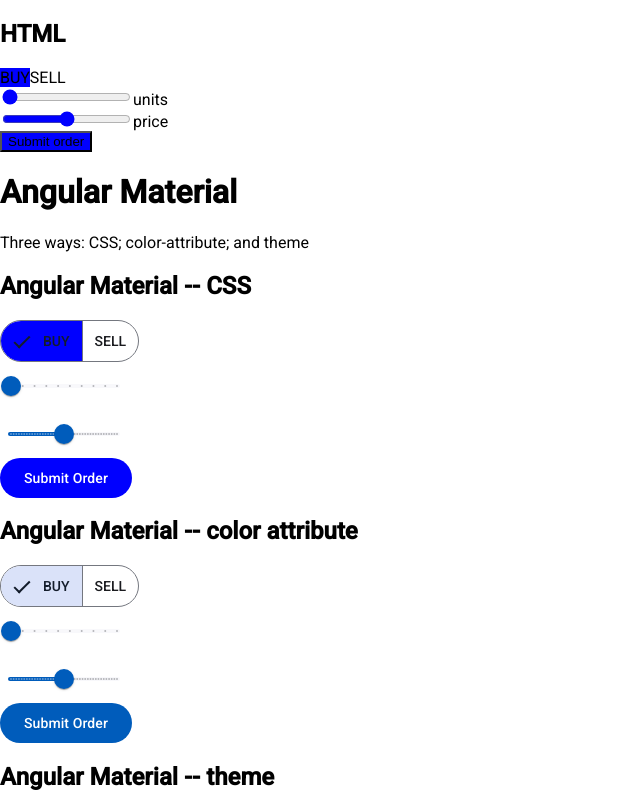
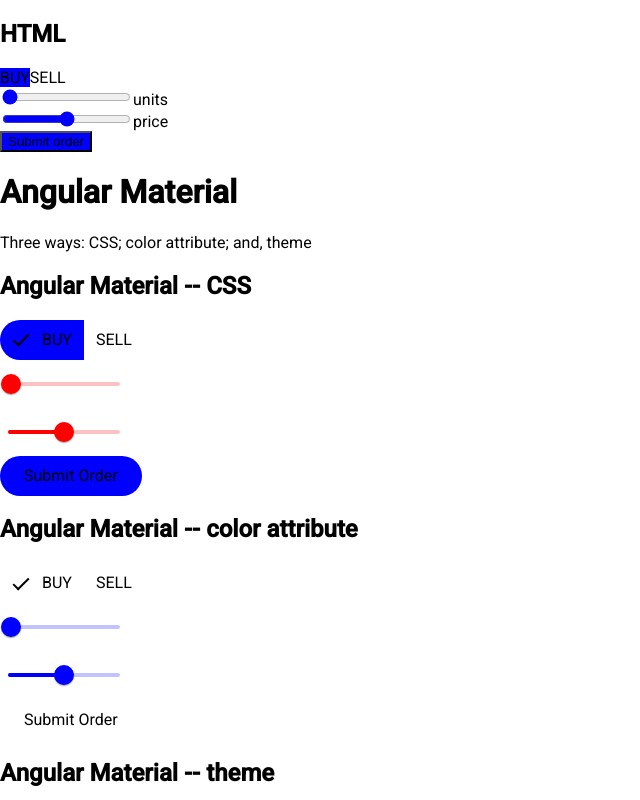
Before and after one commit to JanStureNielsen/buy-sell-example, an Angular app: page / in a window 1280 px wide. Shown: the top 800 px of the page, without its empty margins (0-640 px from the left). Built offline with nearby package versions, Linux system fonts and the light colour scheme.

Commit message:
Updates to CSS implementation.

```diff
--- a/src/app/app.component.html
+++ b/src/app/app.component.html
@@ -21,7 +21,7 @@
   </section>
 
   <h1>Angular Material</h1>
-  <p>Three ways: CSS; color-attribute; and theme</p>
+  <p>Three ways: CSS; color attribute; and, theme</p>
 
   <section>
     <h1>Angular Material -- CSS</h1>
@@ -73,7 +73,7 @@
       </div>
 
       <div>
-        <mat-slider
+        <mat-slider [color]="colorMaterial()"
           [max]="unitsMax"
           [min]="unitsMin"
           [step]="unitsStep"
@@ -83,7 +83,7 @@
       </div>
 
       <div>
-        <mat-slider
+        <mat-slider [color]="colorMaterial()"
           [max]="priceMax"
           [min]="priceMin"
           [step]="priceStep"
@@ -93,7 +93,7 @@
       </div>
 
       <div>
-        <button mat-flat-button>Submit Order</button>
+        <button [color]="colorMaterial()" mat-flat-button>Submit Order</button>
       </div>
     </div>
 
--- a/src/app/app.component.scss
+++ b/src/app/app.component.scss
@@ -22,3 +22,96 @@
   }
 
 }
+
+// primary color
+.mat-mdc-slider.mat-primary {
+  --mdc-slider-handle-color: red;
+  --mdc-slider-focus-handle-color: red;
+  --mdc-slider-active-track-color: red;
+  --mdc-slider-inactive-track-color: red;
+  --mdc-slider-with-tick-marks-active-container-color: red;
+  --mat-mdc-slider-hover-ripple-color: red;
+  --mat-mdc-slider-focus-ripple-color: red;
+}
+
+.mat-mdc-slider.mat-primary {
+  --mdc-slider-label-container-color: red;
+  --mdc-slider-label-label-text-color: #fff;
+  --mat-mdc-slider-value-indicator-opacity: 0.61;
+}
+
+// accent color
+.mat-mdc-slider.mat-accent {
+  --mdc-slider-handle-color: blue;
+  --mdc-slider-focus-handle-color: blue;
+  --mdc-slider-active-track-color: blue;
+  --mdc-slider-inactive-track-color: blue;
+  --mdc-slider-with-tick-marks-active-container-color: blue;
+  --mat-mdc-slider-hover-ripple-color: blue;
+  --mat-mdc-slider-focus-ripple-color: blue;
+}
+
+.mat-mdc-slider.mat-accent {
+  --mdc-slider-label-container-color: blue;
+  --mdc-slider-label-label-text-color: #fff;
+  --mat-mdc-slider-value-indicator-opacity: 0.61;
+}
+
+// warn color
+.mat-mdc-slider.mat-warn {
+  --mdc-slider-handle-color: #ecad00;
+  --mdc-slider-focus-handle-color: #ecad00;
+  --mdc-slider-active-track-color: #ecad00;
+  --mdc-slider-inactive-track-color: #ecad00;
+  --mdc-slider-with-tick-marks-active-container-color: #ecad00;
+  --mat-mdc-slider-hover-ripple-color: #ecad00;
+  --mat-mdc-slider-focus-ripple-color: #ecad00;
+}
+
+.mat-mdc-slider.mat-warn {
+  --mdc-slider-label-container-color: #ecad00;
+  --mdc-slider-label-label-text-color: #fff;
+  --mat-mdc-slider-value-indicator-opacity: 0.61;
+}
+
+// custom sell color
+.mat-mdc-slider.mat-sell {
+  --mdc-slider-handle-color: red;
+  --mdc-slider-focus-handle-color: red;
+  --mdc-slider-active-track-color: red;
+  --mdc-slider-inactive-track-color: red;
+  --mdc-slider-with-tick-marks-active-container-color: red;
+  --mat-mdc-slider-hover-ripple-color: red;
+  --mat-mdc-slider-focus-ripple-color: red;
+}
+
+.mat-mdc-slider.mat-sell {
+  --mdc-slider-label-container-color: red;
+  --mdc-slider-label-label-text-color: #fff;
+  --mat-mdc-slider-value-indicator-opacity: 0.61;
+}
+
+// custom buy color
+.mat-mdc-slider.mat-buy {
+  --mdc-slider-handle-color: blue;
+  --mdc-slider-focus-handle-color: blue;
+  --mdc-slider-active-track-color: blue;
+  --mdc-slider-inactive-track-color: blue;
+  --mdc-slider-with-tick-marks-active-container-color: blue;
+  --mat-mdc-slider-hover-ripple-color: blue;
+  --mat-mdc-slider-focus-ripple-color: blue;
+}
+
+.mat-mdc-slider.mat-buy {
+  --mdc-slider-label-container-color: blue;
+  --mdc-slider-label-label-text-color: #fff;
+  --mat-mdc-slider-value-indicator-opacity: 0.61;
+}
+
+.mat-mdc-button.mat-primary {
+  background-color: red;
+}
+
+.mat-mdc-button.mat-accent {
+  background-color: blue;
+}
--- a/src/app/app.component.ts
+++ b/src/app/app.component.ts
@@ -56,4 +56,8 @@
     return this.isSell ? 'sell-slider' : 'buy-slider';
   }
 
+  colorMaterial() {
+    return this.isSell ? 'primary' : 'accent';
+  }
+
 }
--- a/src/styles.scss
+++ b/src/styles.scss
@@ -8,24 +8,13 @@
 // have to load a single css file for Angular Material in your app.
 // Be sure that you only ever include this mixin once!
 @include mat.core();
-
-// Define the theme object.
-$buy-sell-example-theme: mat.define-theme((
-  color: (
-    theme-type: light,
-    primary: mat.$azure-palette,
-    tertiary: mat.$blue-palette,
-  ),
-  density: (
-    scale: 0,
-  )
-));
+@import 'theme-m3';
 
 // Include theme styles for core and each component used in your app.
 // Alternatively, you can import and @include the theme mixins for each component
 // that you are using.
 :root {
-  @include mat.all-component-themes($buy-sell-example-theme);
+  @include mat.all-component-themes($dark-theme);
 }
 
 // Comment out the line below if you want to use the pre-defined typography utility classes.
--- /dev/null
+++ b/src/theme-m3.scss
@@ -0,0 +1,159 @@
+// This file was generated by running 'ng generate @angular/material:m3-theme'.
+// Proceed with caution if making changes to this file.
+
+@use 'sass:map';
+@use '@angular/material' as mat;
+
+// Note: Color palettes are generated from primary: #0066b2
+$_palettes: (
+  primary: (
+    0: #000000,
+    10: #001c38,
+    20: #00315b,
+    25: #003d6d,
+    30: #004881,
+    35: #005494,
+    40: #0060a8,
+    50: #2b79c7,
+    60: #4c94e2,
+    70: #6aaeff,
+    80: #a2c9ff,
+    90: #d3e4ff,
+    95: #eaf1ff,
+    98: #f8f9ff,
+    99: #fdfcff,
+    100: #ffffff,
+  ),
+  secondary: (
+    0: #000000,
+    10: #101c2b,
+    20: #263141,
+    25: #313c4c,
+    30: #3c4858,
+    35: #485364,
+    40: #545f70,
+    50: #6c788a,
+    60: #8691a4,
+    70: #a0acbf,
+    80: #bbc7db,
+    90: #d7e3f8,
+    95: #eaf1ff,
+    98: #f8f9ff,
+    99: #fdfcff,
+    100: #ffffff,
+  ),
+  tertiary: (
+    0: #000000,
+    10: #261431,
+    20: #3c2947,
+    25: #483452,
+    30: #533f5e,
+    35: #604b6b,
+    40: #6c5677,
+    50: #866f91,
+    60: #a088ac,
+    70: #bca2c7,
+    80: #d8bde3,
+    90: #f4d9ff,
+    95: #fcecff,
+    98: #fff7fc,
+    99: #fffbff,
+    100: #ffffff,
+  ),
+  neutral: (
+    0: #000000,
+    10: #1a1c1e,
+    20: #2f3033,
+    25: #3a3b3e,
+    30: #46474a,
+    35: #515255,
+    40: #5d5e61,
+    50: #76777a,
+    60: #909094,
+    70: #ababae,
+    80: #c6c6ca,
+    90: #e3e2e6,
+    95: #f1f0f4,
+    98: #faf9fd,
+    99: #fdfcff,
+    100: #ffffff,
+    4: #0d0e11,
+    6: #121316,
+    12: #1e2022,
+    17: #292a2d,
+    22: #333538,
+    24: #38393c,
+    87: #dad9dd,
+    92: #e8e8eb,
+    94: #eeedf1,
+    96: #f4f3f7,
+  ),
+  neutral-variant: (
+    0: #000000,
+    10: #181c22,
+    20: #2c3137,
+    25: #373c43,
+    30: #43474e,
+    35: #4e535a,
+    40: #5a5e66,
+    50: #73777f,
+    60: #8d9199,
+    70: #a8abb4,
+    80: #c3c6cf,
+    90: #dfe2eb,
+    95: #eef1fa,
+    98: #f8f9ff,
+    99: #fdfcff,
+    100: #ffffff,
+  ),
+  error: (
+    0: #000000,
+    10: #410002,
+    20: #690005,
+    25: #7e0007,
+    30: #93000a,
+    35: #a80710,
+    40: #ba1a1a,
+    50: #de3730,
+    60: #ff5449,
+    70: #ff897d,
+    80: #ffb4ab,
+    90: #ffdad6,
+    95: #ffedea,
+    98: #fff8f7,
+    99: #fffbff,
+    100: #ffffff,
+  ),
+);
+
+$_rest: (
+  secondary: map.get($_palettes, secondary),
+  neutral: map.get($_palettes, neutral),
+  neutral-variant: map.get($_palettes,  neutral-variant),
+  error: map.get($_palettes, error),
+);
+$_primary: map.merge(map.get($_palettes, primary), $_rest);
+$_tertiary: map.merge(map.get($_palettes, tertiary), $_rest);
+
+$light-theme: mat.define-theme((
+  color: (
+    theme-type: light,
+    primary: $_primary,
+    tertiary: $_tertiary,
+    use-system-variables: true,
+  ),
+  typography: (
+    use-system-variables: true,
+  ),
+));
+$dark-theme: mat.define-theme((
+  color: (
+    theme-type: dark,
+    primary: $_primary,
+    tertiary: $_tertiary,
+    use-system-variables: true,
+  ),
+  typography: (
+    use-system-variables: true,
+  ),
+));
```
